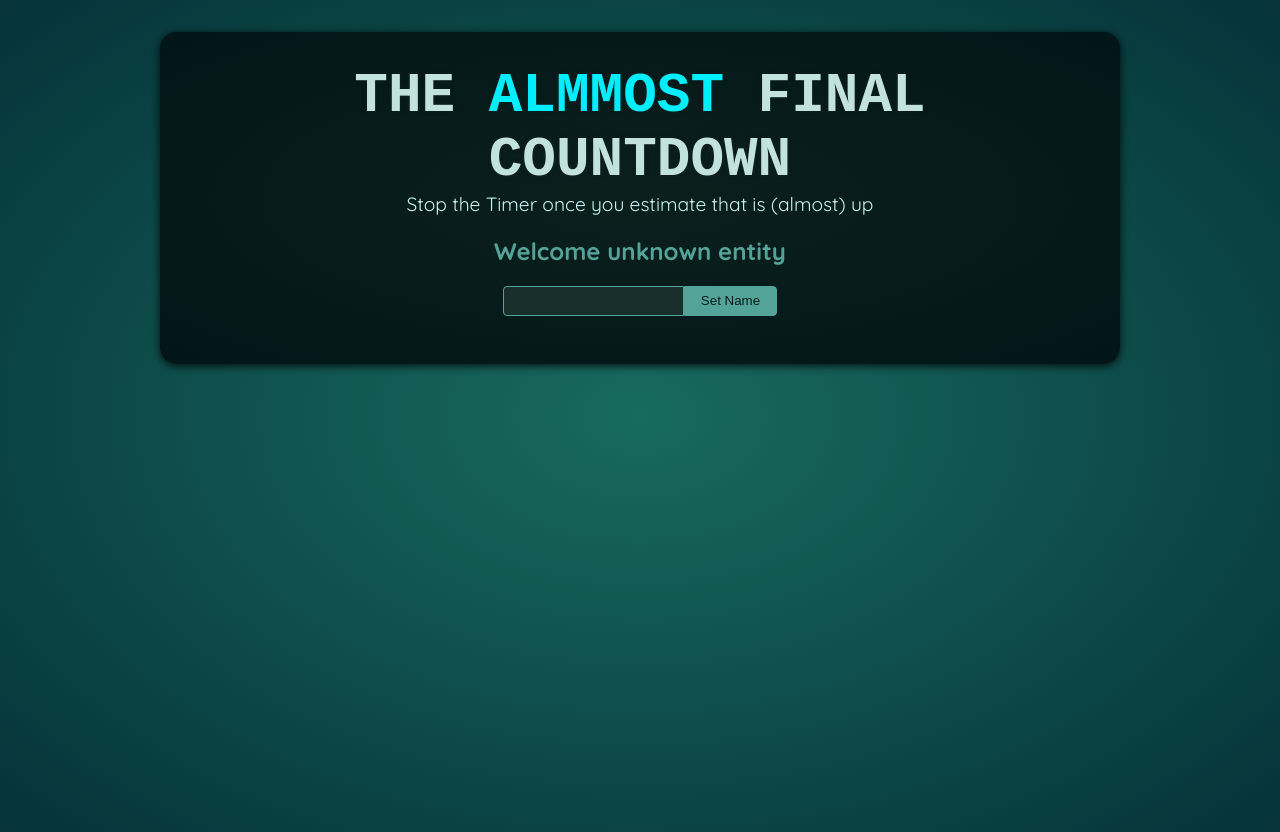
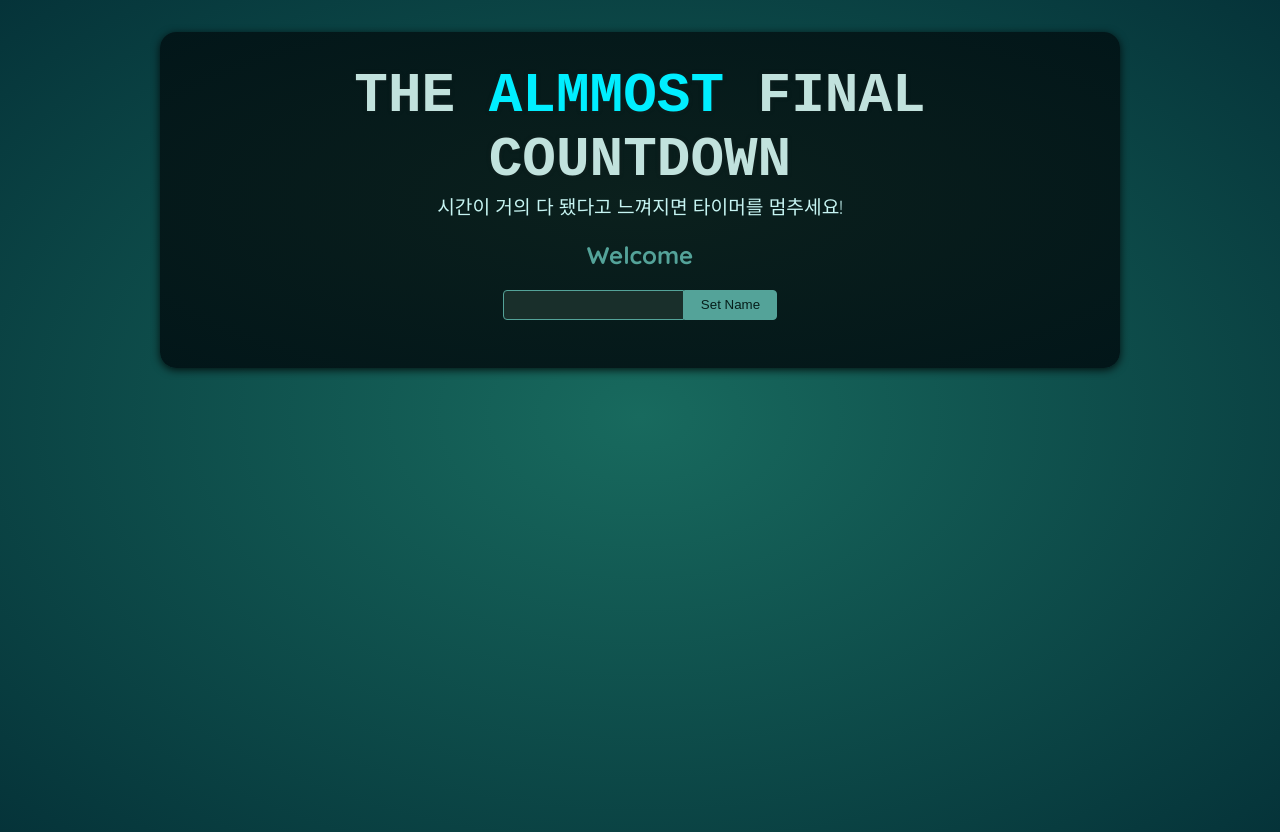
Before and after one commit to Choring/REFS, a React (Vite) app: page / in a window 1280 px wide. Built offline with nearby package versions, Linux system fonts and the light colour scheme; a web font is replaced by a local one.

Commit message:
useRef 추가

```diff
--- a/src/components/Layout/Header.tsx
+++ b/src/components/Layout/Header.tsx
@@ -3,7 +3,7 @@ export const Header = () => {
   return (
     <header>
         <h1>The <em>Almmost</em> Final Countdown</h1>
-        <p>Stop the Timer once you estimate that is (almost) up</p>
+        <p>시간이 거의 다 됐다고 느껴지면 타이머를 멈추세요!</p>
     </header>
   )
 }
--- a/src/components/Player.tsx
+++ b/src/components/Player.tsx
@@ -1,11 +1,21 @@
+import { useState, useRef } from "react";
 
 export const Player = () => {
+  const playerName = useRef<HTMLInputElement>(null);
+  const [enterdPlayerName, setEnterdPlayerName] = useState("");
+
+  const handleClick = () => {
+    if(playerName.current){
+      setEnterdPlayerName(playerName.current.value);
+    }
+  }
+
   return (
     <section id="player">
-      <h2>Welcome unknown entity</h2>
+      <h2>Welcome {enterdPlayerName ?? "unknown entity" }</h2>
       <p>
-        <input type="text" />
-        <button>Set Name</button>
+        <input ref={playerName} type="text" />
+        <button onClick={handleClick} >Set Name</button>
       </p>
     </section>
   )
```
